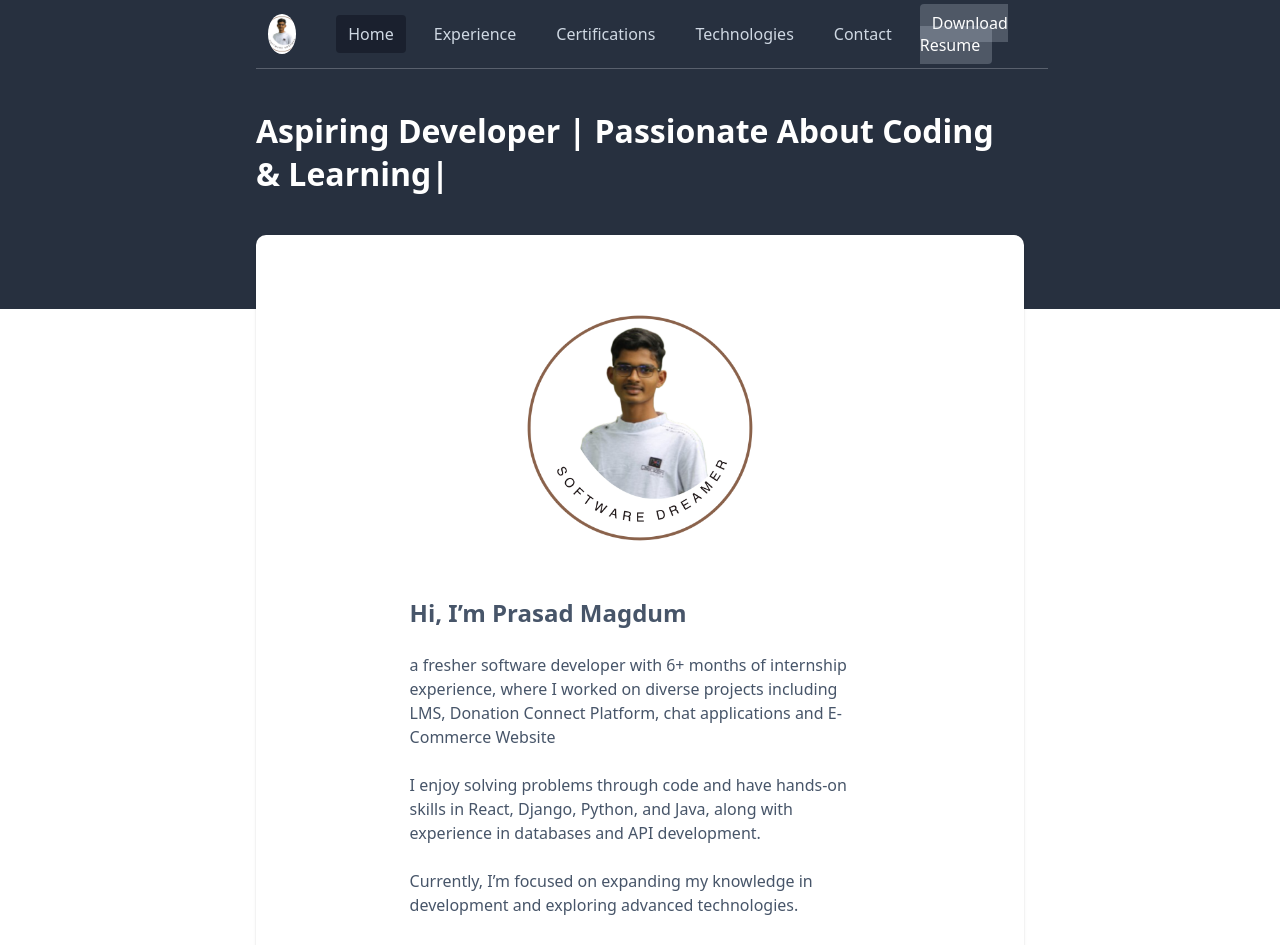
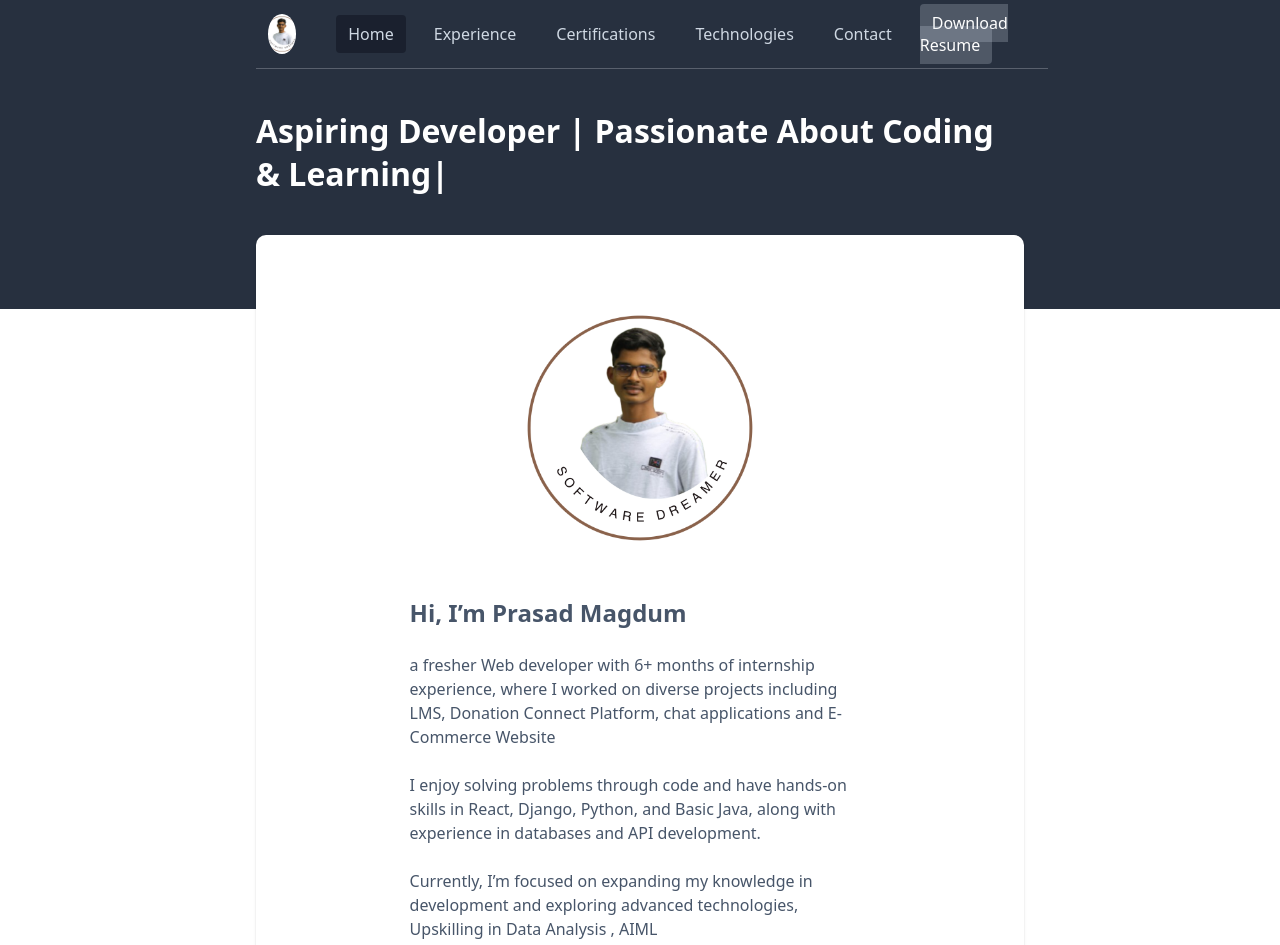
Before and after one commit to prasadmagdum/My_Portfolio_React-New, a React (Create React App) app: page / in a window 1280 px wide. Shown: the top 945 px of the page. Built offline with nearby package versions, Linux system fonts and the light colour scheme.

Commit message:
homechanges

```diff
--- a/src/components/Home/Home.js
+++ b/src/components/Home/Home.js
@@ -10,11 +10,11 @@ function Home() {
       </div>
       <div className="profile-info">
         <h3> Hi, I’m Prasad Magdum </h3>
-        <p>a fresher software developer with 6+ months of internship experience, where I worked on diverse projects including LMS, Donation Connect Platform, chat applications and E-Commerce Website </p>
+        <p>a fresher Web developer with 6+ months of internship experience, where I worked on diverse projects including LMS, Donation Connect Platform, chat applications and E-Commerce Website </p>
         <p>
-          I enjoy solving problems through code and have hands-on skills in React, Django, Python, and Java, along with experience in databases and API development.
+          I enjoy solving problems through code and have hands-on skills in React, Django, Python, and  Basic Java, along with experience in databases and API development.
         </p>
-        <p>Currently, I’m focused on expanding my knowledge in development and exploring advanced technologies.</p>
+        <p>Currently, I’m focused on expanding my knowledge in development and exploring advanced technologies, Upskilling in Data Analysis , AIML</p>
         <p>
           I’m seeking opportunities to contribute to meaningful projects while continuously learning and growing as a developer
         </p>
```
